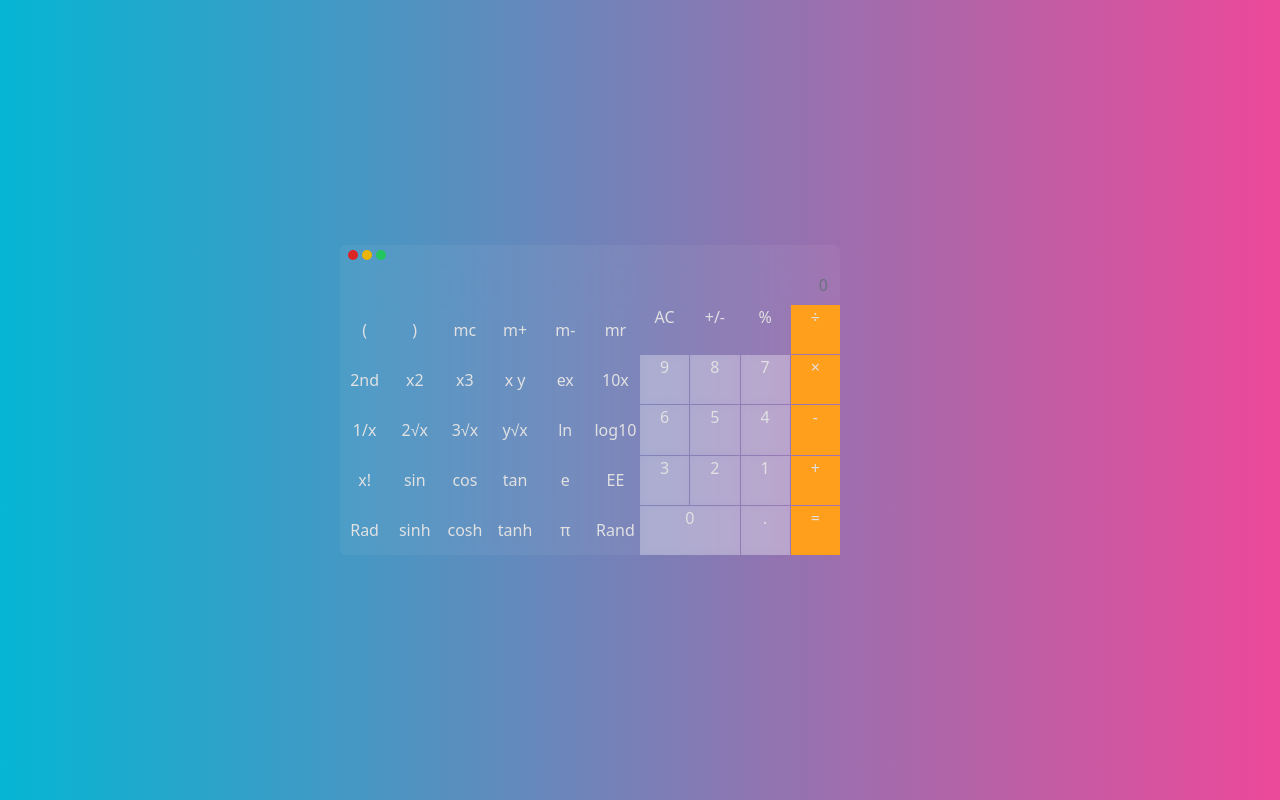
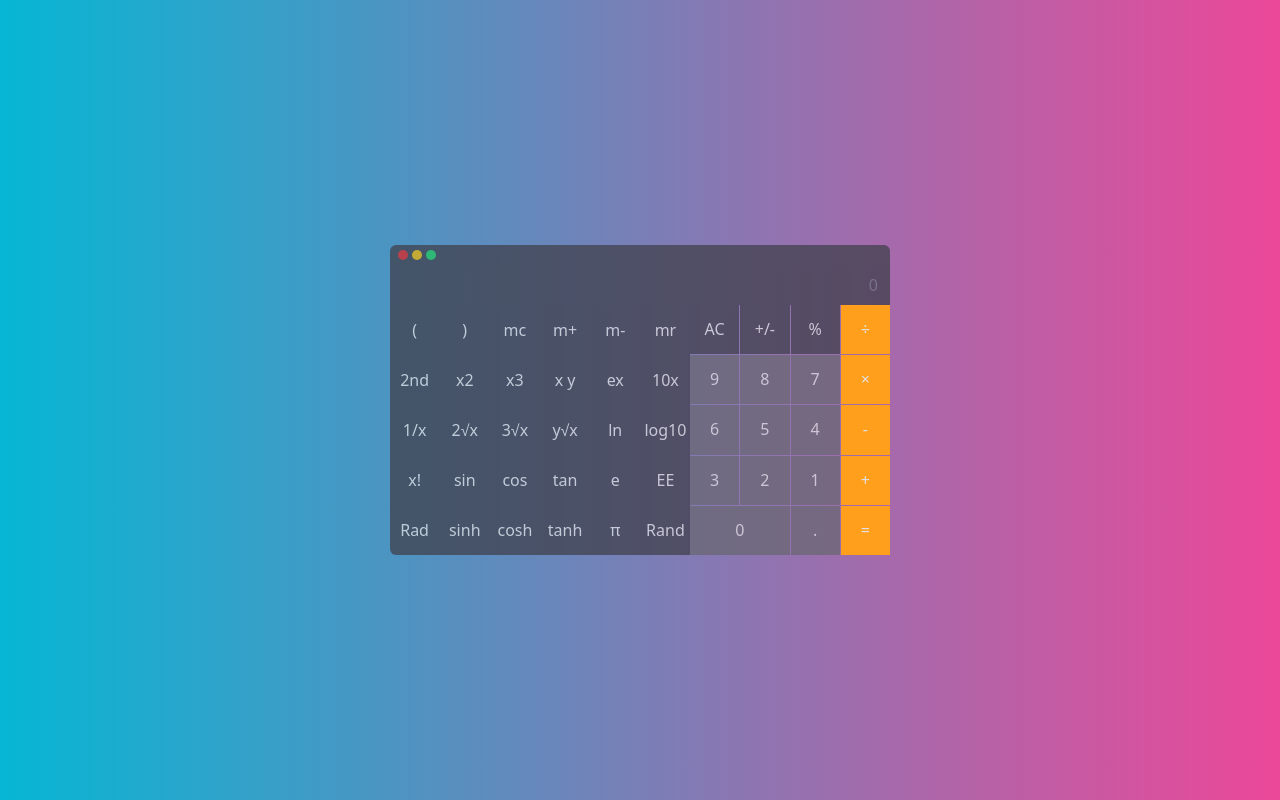
Before and after one commit to VarshanSujith/Calculator-ts-tw-html, a website: page src/index.html in a window 1280 px wide. Drawn offline with nearby package versions, Linux system fonts and the light colour scheme; files that its build step writes are made by us from their sources.

Commit message:
fixed overlapping issue

```diff
--- a/assets/script.js
+++ b/assets/script.js
@@ -31,6 +31,7 @@ function closeDragElement() {
 //     }
 // }
 var disp = document.getElementsByName('disp')[0];
+
 function calculate() {
     if (disp.value.includes("!")) {
         var size = disp.value.length;
@@ -49,9 +50,27 @@ function calculate() {
         /* Otherwise evaluate and execute output */
         disp.value = eval(disp.value);
 }
+var t=true
 function setValue(val) {
+    if(t){
+        var nas = Number(disp.value);
+    localStorage.setItem("m", nas);
+    console.log(nas)
+    console.log(disp.value)
+    console.log(val)
+    // t=false
+    }
     if (val == '0-') {
         disp.value = '';
+    }
+    else if(val=='xe'){
+        console.log(val)
+        var num=Number(disp.value);
+        disp.value = num*(Math.pow(10,num))
+    }
+    else if(val=='xxe'){
+        var num=Number(disp.value);
+        disp.value=num*2.718281828459045
     }
     else if (val == '~') {
         var ans = Number(disp.value);
@@ -63,11 +82,15 @@ function setValue(val) {
     }
     else if (val == 'x3') {
         var ans = Number(disp.value);
-        disp.value = Math.pow(ans, 2);
+        disp.value = Math.pow(ans, 3);
     }
     else if (val == '10^') {
         var ans = Number(disp.value);
         disp.value = Math.pow(10, ans);
+    }
+    else if(val=='^'){
+        var ans = Number(disp.value)
+        console.log(ans);
     }
     else if (val == 'tanh') {
         var ans = Number(disp.value);
@@ -82,6 +105,25 @@ function setValue(val) {
     else if (val == 'sinh') {
         var ans = Number(disp.value);
         disp.value = ((Math.pow(Math.E, ans) - Math.pow(Math.E, -ans)) / 2);
+    }
+    else if(val=='m+'){
+        let g=localStorage.getItem("m")
+        g=parseInt(g)
+        g+=g
+        disp.value=g
+    }
+    else if(val=='m-'){
+        let g=localStorage.getItem("m")
+        g=parseInt(g)
+        g-=g
+        disp.value=g
+    }
+    else if(val=='mc'){
+        let g=localStorage.setItem("m",0)
+        t=true
+    }
+    else if(val=='mr'){
+        disp.value=localStorage.getItem("m")
     }
     else {
         disp.value += val;
--- a/src/index.html
+++ b/src/index.html
@@ -11,24 +11,24 @@
 <body>
     <div class="bg-gradient-to-r from-cyan-500 to-pink-500 h-screen w-screen"></div>
  <div id="total" class="absolute top-1/2 left-1/2 -translate-x-[50%] -translate-y-[50%]">
-    <div id="nav" class="flex flex-row justify-start items-center h-[20px] w-[500px] gap-1 cursor-grab bg-white/5 backdrop-blur-sm rounded-tl-md rounded-tr-md">
+    <div id="nav" class="flex flex-row justify-start items-center h-[20px] w-[500px] gap-1 cursor-grab bg-[#40404c] opacity-75 rounded-tl-md rounded-tr-md">
         <button class="bg-red-600 w-[10px] h-[10px] ml-2 rounded-full"></button>
         <button class="bg-yellow-500 w-[10px] h-[10px] rounded-full"></button>
         <button onclick="toggleSize()" class="bg-green-500 w-[10px] h-[10px] rounded-full"></button>
     </div>
     <div class="content">
         <div id="texted">
-            <input type="text" name="disp" id="texte" class=" text-right bg-white/5 backdrop-blur-sm text-[#E1E1E2] w-[500px] border-none "  placeholder="0">
+            <input type="text" name="disp" id="texte" class=" text-right bg-[#40404c] opacity-75 text-[#E1E1E2] w-[500px] border-none "  placeholder="0">
         </div>
-        <div class="calc grid grid-cols-2 " >
-            <div id="sciCal" class="block">
-                <div  class="grid grid-cols-6 grid-rows-5 b-2 w-[300px] h-[250px] border-black bg-white/5 backdrop-blur-sm text-[#E1E1E2] justify-center items-center text-center gap-[1px] rounded-bl-md ">
+        <div class="flex flex-row " >
+            <div id="sciCal" class="block w-[300px] h-[250px]">
+                <div  class="grid grid-cols-6 grid-rows-5 b-2 w-[300px] h-[250px] border-black cursor-pointer bg-[#40404c] opacity-75 text-[#E1E1E2] justify-center items-center text-center gap-[1px] rounded-bl-md ">
                    <div onclick="setValue('(')" id="btn(">(</div>
                    <div onclick="setValue(')')" id="btn)">)</div>
-                   <div onclick="setValue('')" id="btnmc">mc</div>
-                   <div onclick="setValue('')" id="btnmp">m+</div>
-                   <div onclick="setValue('')" id="btnnm">m-</div>
-                   <div onclick="setValue('')" id="btnmr">mr</div>
+                   <div onclick="setValue('mc')" id="btnmc">mc</div>
+                   <div onclick="setValue('m+')" id="btnmp">m+</div>
+                   <div onclick="setValue('m-')" id="btnnm">m-</div>
+                   <div onclick="setValue('mr')" id="btnmr">mr</div>
                    <div onclick="setValue('')" id="btn2nd">2nd</div>
                    <div onclick="setValue('x2')" id="btnx2">x2</div>
                    <div onclick="setValue('x3')" id="btnx3">x3</div>
@@ -36,7 +36,7 @@
                    <div onclick="setValue('')" id="btnex">ex</div>
                    <div onclick="setValue('10^')" id="btn10x">10x</div>
                    <div onclick="setValue('1/')" id="btn1byx">1/x</div>
-                   <div onclick="setValue('2√')" id="btn2rootx">2√x</div>
+                   <div onclick="setValue('Math.sqrt(')" id="btn2rootx">2√x</div>
                    <div onclick="setValue('1√')" id="btn3rootx">3√x</div>
                    <div onclick="setValue('Math.sqrt(')" id="btnyrootx">y√x</div>
                    <div onclick="setValue('ln')" id="btnln">ln</div>
@@ -45,37 +45,37 @@
                    <div onclick="setValue('Math.sin(')" id="btnsin">sin</div>
                    <div onclick="setValue('Math.cos(')" id="btncos">cos</div>
                    <div onclick="setValue('Math.tan(')" id="btntan">tan</div>
-                   <div onclick="setValue('')" id="btne">e</div>
-                   <div onclick="setValue('')" id="btnEE">EE</div>
+                   <div onclick="setValue('xxe')" id="btne">e</div>
+                   <div onclick="setValue('xe')" id="btnEE">EE</div>
                    <div onclick="setValue('')" id="btnRad">Rad</div>
                    <div onclick="setValue('sinh')" id="btnsinh">sinh</div>
                    <div onclick="setValue('cosh')" id="btncosh">cosh</div>
                    <div onclick="setValue('tanh')" id="btntanh">tanh</div>
-                   <div onclick="setValue('π')" id="btnpi">π</div>
+                   <div onclick="setValue('xπ')" id="btnpi">π</div>
                    <div onclick="setValue('Math.Random')" id="btnRand">Rand</div>
                 </div>
             </div>
-            <div class="basicCal">
-                <div  class="grid grid-cols-4 grid-rows-5 b-2 w-[200px] h-[250px] border-black bg-white/5 backdrop-blur-sm text-[#E1E1E2] justify-center items-center text-center gap-[1px] rounded-br-md">
-                    <div onclick="setValue('0-')" id="btnac" class="w-full h-full">AC</div>
-                    <div onclick="setValue('~')"id="btnpm" class="w-full h-full">+/-</div>
-                    <div onclick="setValue('%')" id="btnper" class="w-full h-full">%</div>
-                    <div onclick="setValue('/')" id="btndiv" class=" bg-[#ff9f1c] backdrop-blur-xl w-full h-full">÷</div>
-                    <div onclick="setValue('9')" id="btn9" class=" bg-white/30 backdrop-blur-sm w-full h-full">9</div>
-                    <div onclick="setValue('8')" id="btn8" class=" bg-white/30 backdrop-blur-sm w-full h-full">8</div>
-                    <div onclick="setValue('7')" id="btn7" class=" bg-white/30 backdrop-blur-sm w-full h-full">7</div>
-                    <div onclick="setValue('*')" id="btnmul" class="bg-[#ff9f1c] backdrop-blur-xl w-full h-full">×</div>
-                    <div onclick="setValue('6')" id="btn6" class=" bg-white/30 backdrop-blur-sm w-full h-full">6</div>
-                    <div onclick="setValue('5')" id="btn5" class=" bg-white/30 backdrop-blur-sm w-full h-full">5</div>
-                    <div onclick="setValue('4')" id="btn4" class=" bg-white/30 backdrop-blur-sm w-full h-full">4</div>
-                    <div onclick="setValue('-')" id="btnsub" class=" bg-[#ff9f1c] backdrop-blur-xl w-full h-full">-</div>
-                    <div onclick="setValue('3')" id="btn3" class=" bg-white/30 backdrop-blur-sm w-full h-full">3</div>
-                    <div onclick="setValue('2')" id="btn2" class=" bg-white/30 backdrop-blur-sm w-full h-full">2</div>
-                    <div onclick="setValue('1')" id="btn1" class=" bg-white/30 backdrop-blur-sm w-full h-full">1</div>
-                    <div onclick="setValue('+')" id="btnadd" class=" bg-[#ff9f1c] backdrop-blur-xl w-full h-full">+</div>
-                    <div onclick="setValue('0')" id="btn0"class="col-span-2 bg-white/30 backdrop-blur-sm w-full h-full">0</div>
-                    <div onclick="setValue('.')" id="btndot" class=" bg-white/30 backdrop-blur-sm w-full h-full">.</div>
-                    <div id="btnequal" onclick="calculate()" class="bg-[#ff9f1c] backdrop-blur-xl w-full h-full">=</div>
+            <div class="basicCal w-[200px] h-[250px]">
+                <div  class="grid grid-cols-4 grid-rows-5 b-2 w-[200px] h-[250px] border-black cursor-pointer text-[#E1E1E2] justify-center items-center text-center gap-[1px] rounded-br-md">
+                    <div onclick="setValue('0-')" id="btnac" class="bg-[#40404c] opacity-75 w-full h-full text-center"><p class="mt-3">AC</p></div>
+                    <div onclick="setValue('~')"id="btnpm" class="bg-[#40404c] opacity-75 w-full h-full text-center"><p class="mt-3">+/-</p></div>
+                    <div onclick="setValue('%')" id="btnper" class="bg-[#40404c] opacity-75 w-full h-full text-center"><p class="mt-3">%</p></div>
+                    <div onclick="setValue('/')" id="btndiv" class=" bg-[#ff9f1c] backdrop-blur-xl w-full h-full text-center"><p class="mt-3">÷</p></div>
+                    <div onclick="setValue('9')" id="btn9" class=" bg-[#696772] opacity-75 w-full h-full text-center"><p class="mt-3">9</p></div>
+                    <div onclick="setValue('8')" id="btn8" class=" bg-[#696772] opacity-75 w-full h-full text-center"><p class="mt-3">8</p></div>
+                    <div onclick="setValue('7')" id="btn7" class=" bg-[#696772] opacity-75 w-full h-full text-center"><p class="mt-3">7</p></div>
+                    <div onclick="setValue('*')" id="btnmul" class="bg-[#ff9f1c] backdrop-blur-xl w-full h-full text-center"><p class="mt-3">×</p></div>
+                    <div onclick="setValue('6')" id="btn6" class=" bg-[#696772] opacity-75 w-full h-full text-center"><p class="mt-3">6</p></div>
+                    <div onclick="setValue('5')" id="btn5" class=" bg-[#696772] opacity-75 w-full h-full text-center"><p class="mt-3">5</p></div>
+                    <div onclick="setValue('4')" id="btn4" class=" bg-[#696772] opacity-75 w-full h-full text-center"><p class="mt-3">4</p></div>
+                    <div onclick="setValue('-')" id="btnsub" class=" bg-[#ff9f1c] backdrop-blur-xl w-full h-full text-center"><p class="mt-3">-</p></div>
+                    <div onclick="setValue('3')" id="btn3" class=" bg-[#696772] opacity-75 w-full h-full text-center"><p class="mt-3">3</p></div>
+                    <div onclick="setValue('2')" id="btn2" class=" bg-[#696772] opacity-75 w-full h-full text-center"><p class="mt-3">2</p></div>
+                    <div onclick="setValue('1')" id="btn1" class=" bg-[#696772] opacity-75 w-full h-full text-center"><p class="mt-3">1</p></div>
+                    <div onclick="setValue('+')" id="btnadd" class=" bg-[#ff9f1c] backdrop-blur-xl w-full h-full text-center"><p class="mt-3">+</p></div>
+                    <div onclick="setValue('0')" id="btn0"class="col-span-2 bg-[#696772] opacity-75 w-full h-full text-center"><p class="mt-3">0</p></div>
+                    <div onclick="setValue('.')" id="btndot" class=" bg-[#696772] opacity-75 w-full h-full text-center"><p class="mt-3">.</p></div>
+                    <div id="btnequal" onclick="calculate()" class="bg-[#ff9f1c] backdrop-blur-xl w-full h-full text-center"><p class="mt-3">=</p></div>
                 </div>
             </div>
         </div>
```
Also changed, not shown: assets/script.ts (+72 -31 lines).
